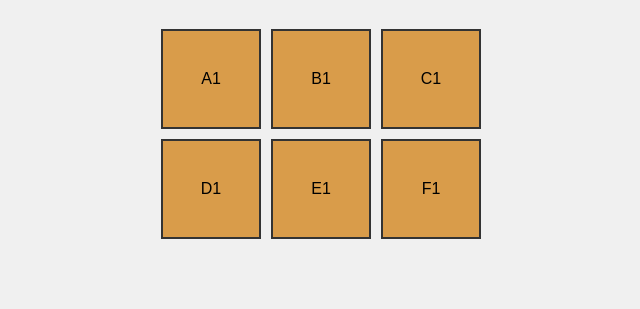
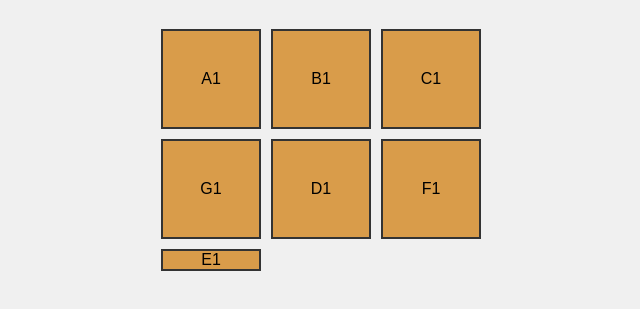
Before and after one commit to finmanfr/couch-reservation, a plain HTML site: page index.html in a window 1280 px wide. Shown: the part 79-388 px from the top of the page, without its empty margins (319-959 px from the left). Drawn offline with Linux system fonts and the light colour scheme.

Commit message:
Update index.html

```diff
--- a/index.html
+++ b/index.html
@@ -12,9 +12,10 @@
     <div class="cushion" id="A1">A1</div>
     <div class="cushion" id="B1">B1</div>
     <div class="cushion" id="C1">C1</div>
+    <div class="cushion" id="G1">G1</div>
     <div class="cushion" id="D1">D1</div>
+    <div class="cushion" id="F1">F1</div>
     <div class="cushion" id="E1">E1</div>
-    <div class="cushion" id="F1">F1</div>
   </div>
   <script src="script.js"></script>
 </body>
```
